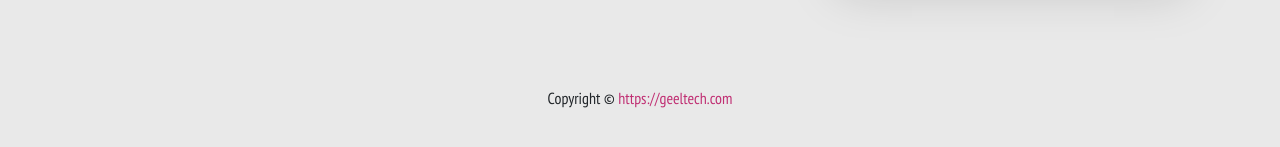
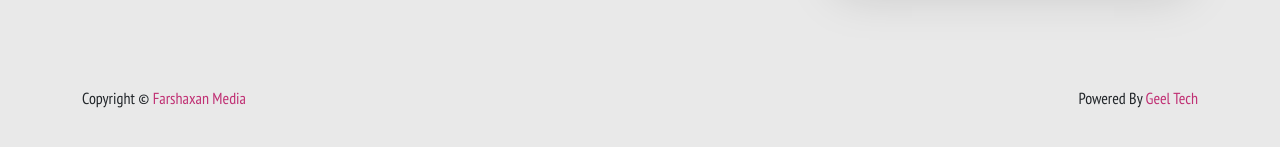
Before and after one commit to ahmedibra28/food-point-of-sale, a React (Create React App) app in the folder frontend/: page / in a window 1280 px wide. Shown: the part 489-636 px from the top of the page. Built offline with nearby package versions, Linux system fonts and the light colour scheme; no server answers; the HTML template or start-up script is replaced by a standard one.

Commit message:
updated footer

```diff
--- a/frontend/src/components/Footer.js
+++ b/frontend/src/components/Footer.js
@@ -5,11 +5,19 @@ const Footer = () => {
     <footer>
       <div className='container mt-5 pt-5'>
         <div className='row'>
-          <div className='col text-center py-3'>
-            Copyright &copy;{' '}
-            <a href=' https://geeltech.com' target='blank'>
-              https://geeltech.com
-            </a>
+          <div className='col text-center py-3 d-flex justify-content-between'>
+            <span>
+              Copyright &copy;{' '}
+              <a href=' https://farshaxan.media' target='blank'>
+                Farshaxan Media
+              </a>
+            </span>
+            <span>
+              Powered By{' '}
+              <a href=' https://geeltech.com' target='blank'>
+                Geel Tech
+              </a>
+            </span>
           </div>
         </div>
       </div>
```
